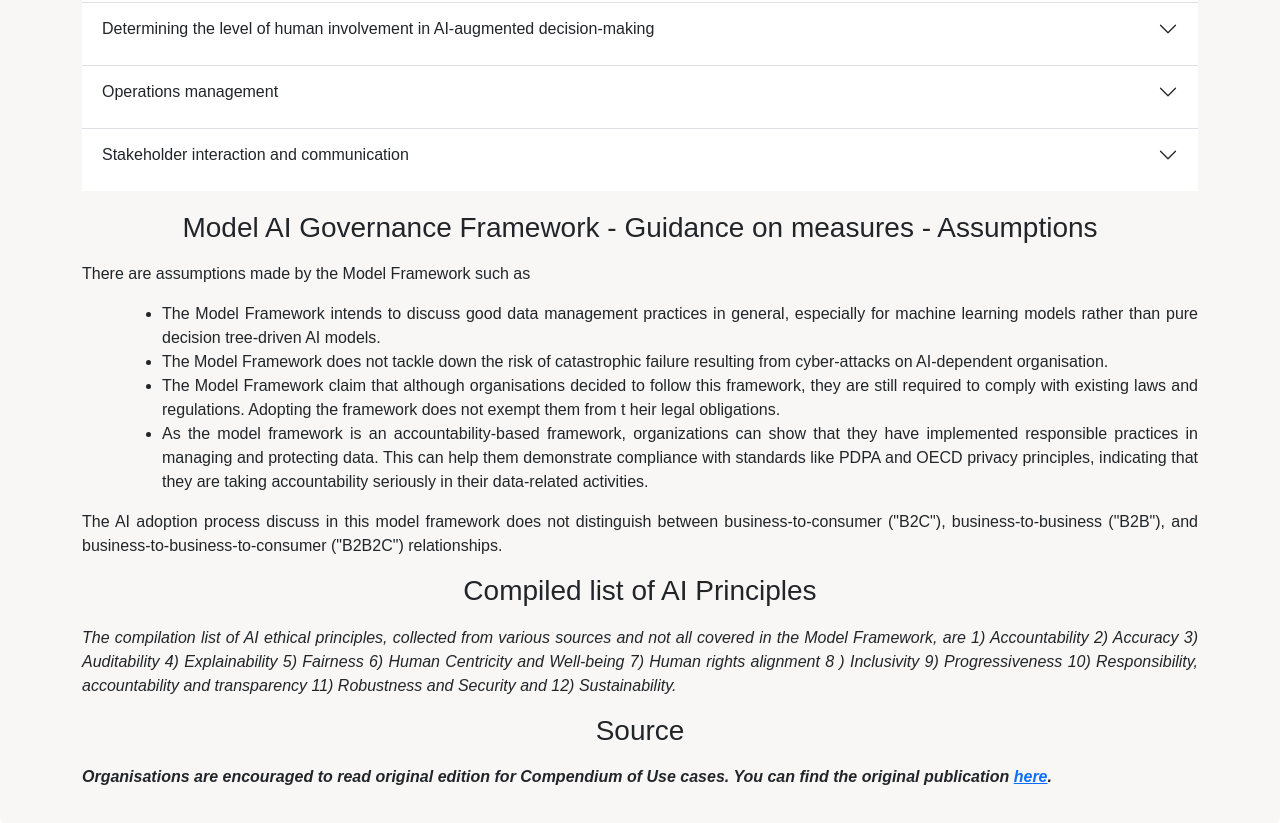
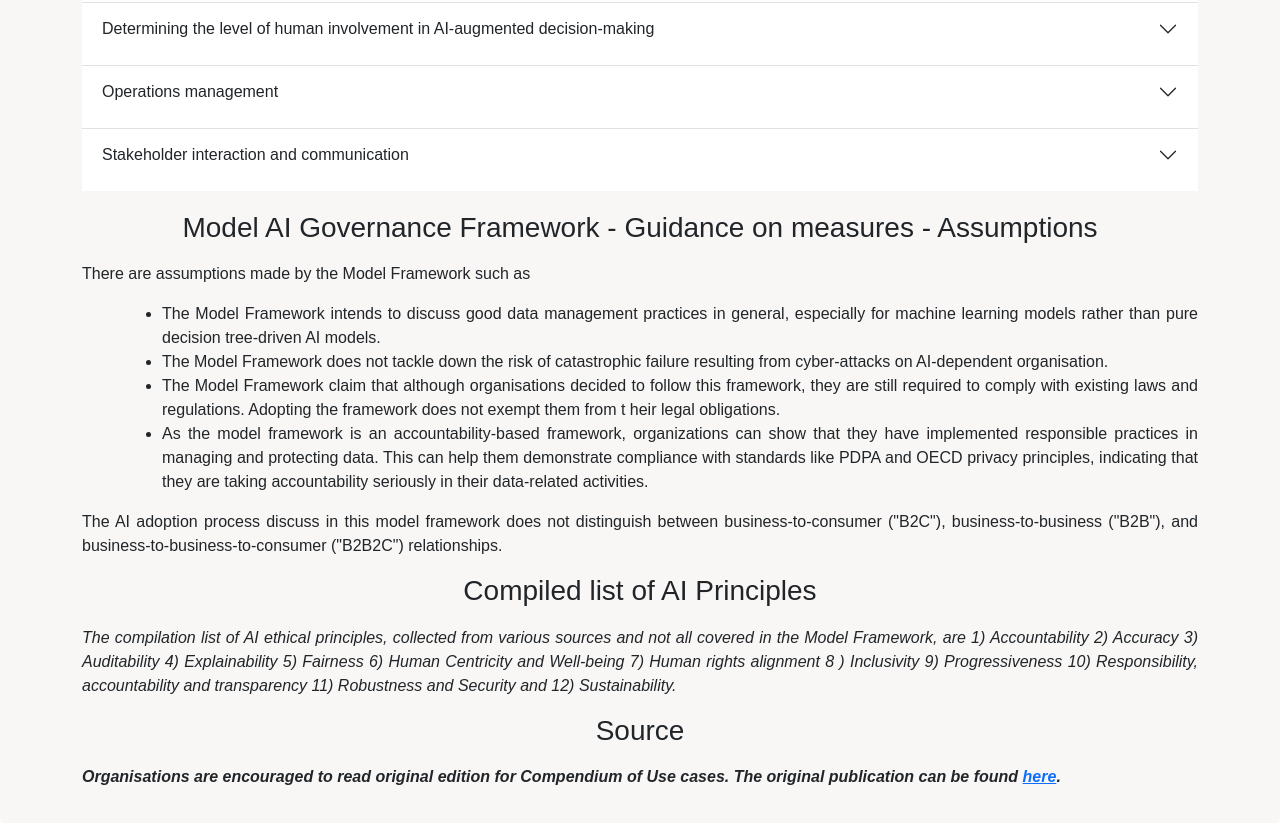
Before and after one commit to YeKyawTun/trusttech, a plain HTML site: page test_accordion.html in a window 1280 px wide. Shown: the part 1296-2119 px from the top of the page. Drawn offline with nearby package versions, Linux system fonts and the light colour scheme.

Commit message:
Add files via upload

```diff
--- a/test_accordion.html
+++ b/test_accordion.html
@@ -804,7 +804,7 @@
 
 
                   <h3>Source</h3>
-                  <b><i><p>Organisations are encouraged to read original edition for Compendium of Use cases. You can find the original publication <a href="https://www.pdpc.gov.sg/-/media/Files/PDPC/PDF-Files/Resource-for-Organisation/AI/SGModelAIGovFramework2.pdf" target="_blank" rel="noopener noreferrer">here</a>.</p></i></b>
+                  <b><i><p>Organisations are encouraged to read original edition for Compendium of Use cases. The original publication can be found <a href="https://www.pdpc.gov.sg/-/media/Files/PDPC/PDF-Files/Resource-for-Organisation/AI/SGModelAIGovFramework2.pdf" target="_blank" rel="noopener noreferrer">here</a>.</p></i></b>
 
 
               </div>
```
